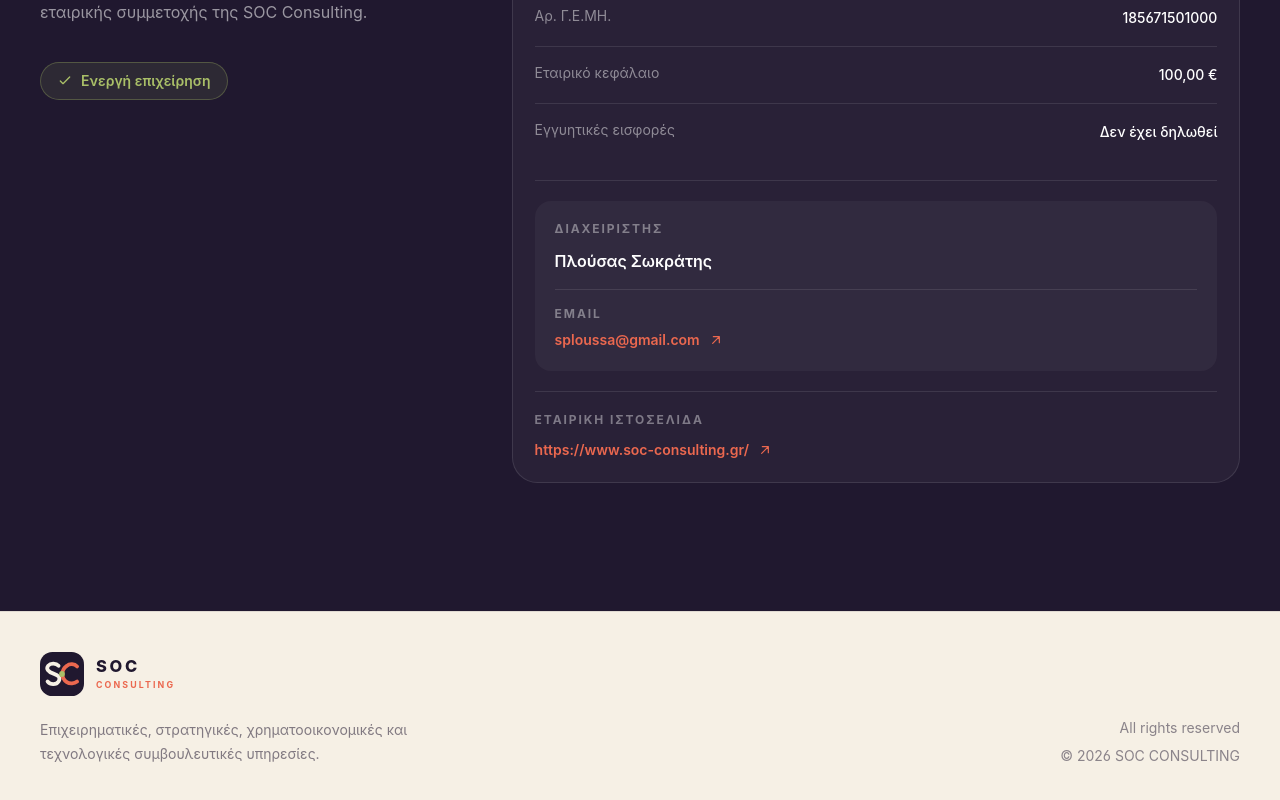
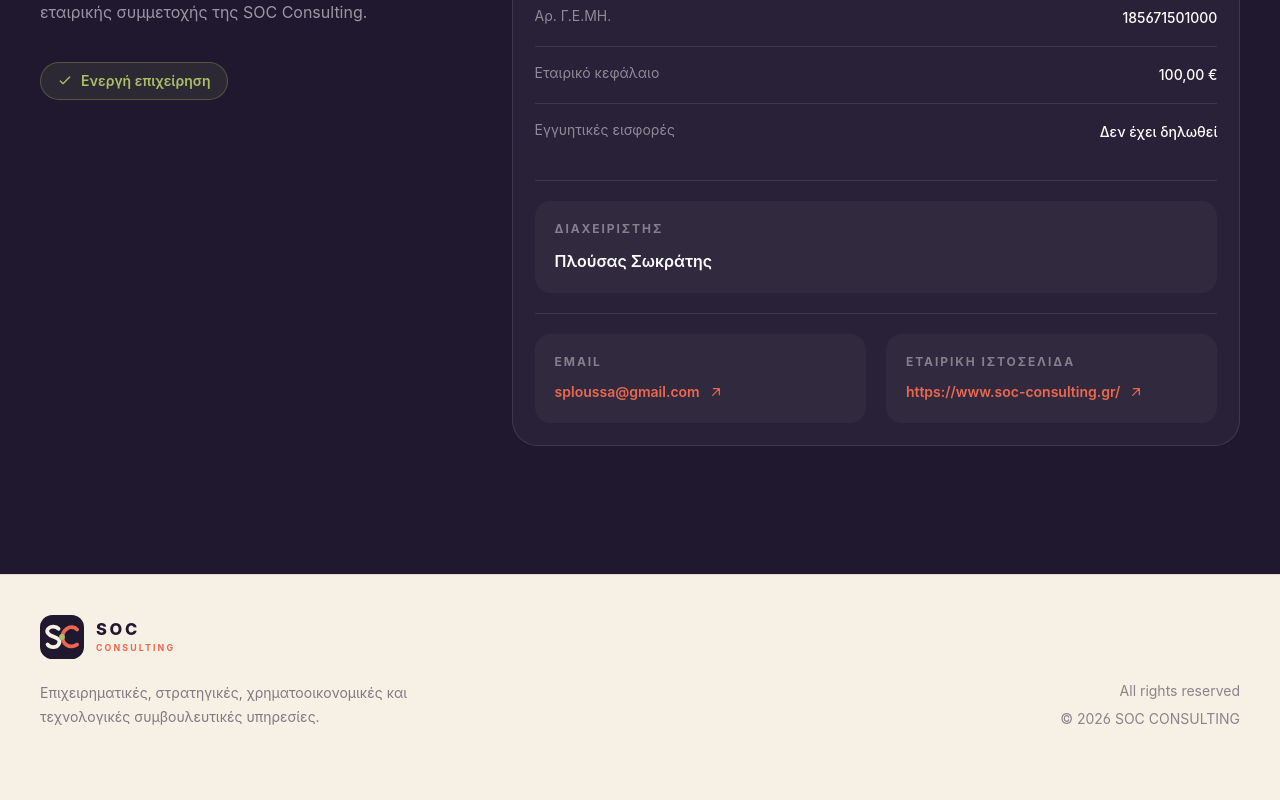
Before and after one commit to ileana2303/soc-consulting-landing, a Next.js app: page / in a window 1280 px wide. Shown: the part 3249-4049 px from the top of the page. After the commit the page ends 4018 px from the top, so only its background shows below. Built offline with nearby package versions, Linux system fonts and the light colour scheme.

Commit message:
updates contact section

```diff
--- a/app/page.tsx
+++ b/app/page.tsx
@@ -246,35 +246,35 @@
                   <div className="rounded-2xl bg-white/[0.04] p-5">
                     <p className="text-xs font-bold uppercase tracking-[0.16em] text-white/40">Διαχειριστής</p>
                     <p className="mt-3 font-semibold">Πλούσας Σωκράτης</p>
-                    <div className="mt-4 border-t border-white/10 pt-4">
+                  </div>
+                </div>
+
+                <div className="mt-5 grid gap-5 border-t border-white/10 pt-5 sm:grid-cols-2">
+                  <div className="rounded-2xl bg-white/[0.04] p-5">
                     <p className="text-xs font-bold uppercase tracking-[0.16em] text-white/40">Email</p>
                     <a
                       href="mailto:sploussa@gmail.com"
-                        className="mt-2 inline-flex items-center gap-2 text-sm font-semibold text-coral transition hover:text-white"
+                      className="mt-3 inline-flex items-center gap-2 text-sm font-semibold text-coral transition hover:text-white"
                       aria-label="Αποστολή email στο sploussa@gmail.com"
                     >
                       sploussa@gmail.com
                       <ArrowUpRight className="h-4 w-4" />
                     </a>
                   </div>
-                  </div>
 
-                </div>
-
-                <div className="mt-5 border-t border-white/10 pt-5">
+                  <div className="rounded-2xl bg-white/[0.04] p-5">
                     <p className="text-xs font-bold uppercase tracking-[0.16em] text-white/40">Εταιρική ιστοσελίδα</p>
-                  <p className="mt-3 text-sm font-medium text-white/70">
                     <a
                       href="https://www.soc-consulting.gr/"
                       target="_blank"
                       rel="noopener noreferrer"
-                      className="inline-flex items-center gap-2 text-sm font-semibold text-coral transition hover:text-white"
+                      className="mt-3 inline-flex items-center gap-2 text-sm font-semibold text-coral transition hover:text-white"
                       aria-label="Επίσκεψη της ιστοσελίδας της SOC Consulting"
                     >
                       https://www.soc-consulting.gr/
                       <ArrowUpRight className="h-4 w-4" />
                     </a>
-                  </p>
+                  </div>
                 </div>
               </article>
             </div>
```
Lines whose indentation alone changed are shown as unchanged.
